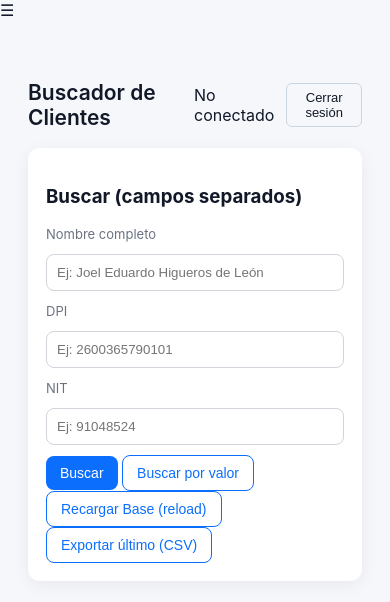
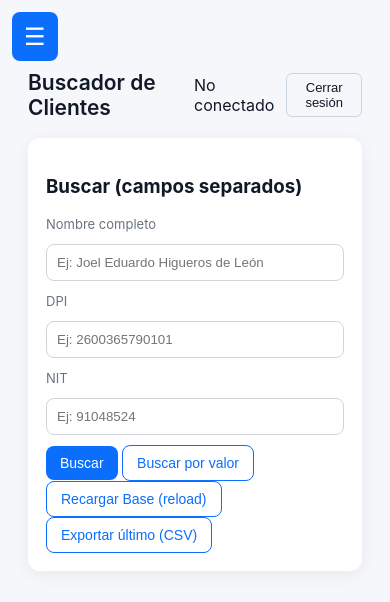
Before and after one commit to matrizbase/web, a plain HTML site: page index.html in a window 390 px wide. Drawn offline with Linux system fonts and the light colour scheme.

Commit message:
Add mobile styles for hamburger menu and sidebar

```diff
--- a/styles.css
+++ b/styles.css
@@ -441,23 +441,47 @@ tr:hover td {
 #numeros-list {
   overflow-x: auto;
 }
-/* Sidebar oculto en móvil */
+/* ============================
+   MODO MÓVIL – SOLO AJUSTES
+   ============================ */
+
+/* Botón hamburguesa (oculto en escritorio) */
+.hamburger {
+  display: none;
+  position: fixed;
+  top: 12px;
+  left: 12px;
+  z-index: 10000;
+  background: var(--accent);
+  color: #fff;
+  padding: 10px 12px;
+  font-size: 24px;
+  border-radius: 8px;
+  cursor: pointer;
+}
+
+/* Reglas SOLO para pantallas pequeñas */
 @media (max-width: 600px) {
+
+  /* Mostrar botón */
   .hamburger {
     display: block;
   }
 
+  /* Sidebar oculto por defecto */
   .sidebar {
     transform: translateX(-260px);
-    transition: transform 0.3s ease;
+    transition: transform 0.28s ease-in-out;
   }
 
+  /* Sidebar visible cuando tiene .show */
   .sidebar.show {
     transform: translateX(0);
   }
 
+  /* El contenido ocupa toda la pantalla */
   .main {
     margin-left: 0 !important;
-    padding-top: 60px;
+    padding-top: 70px;
   }
 }
```
